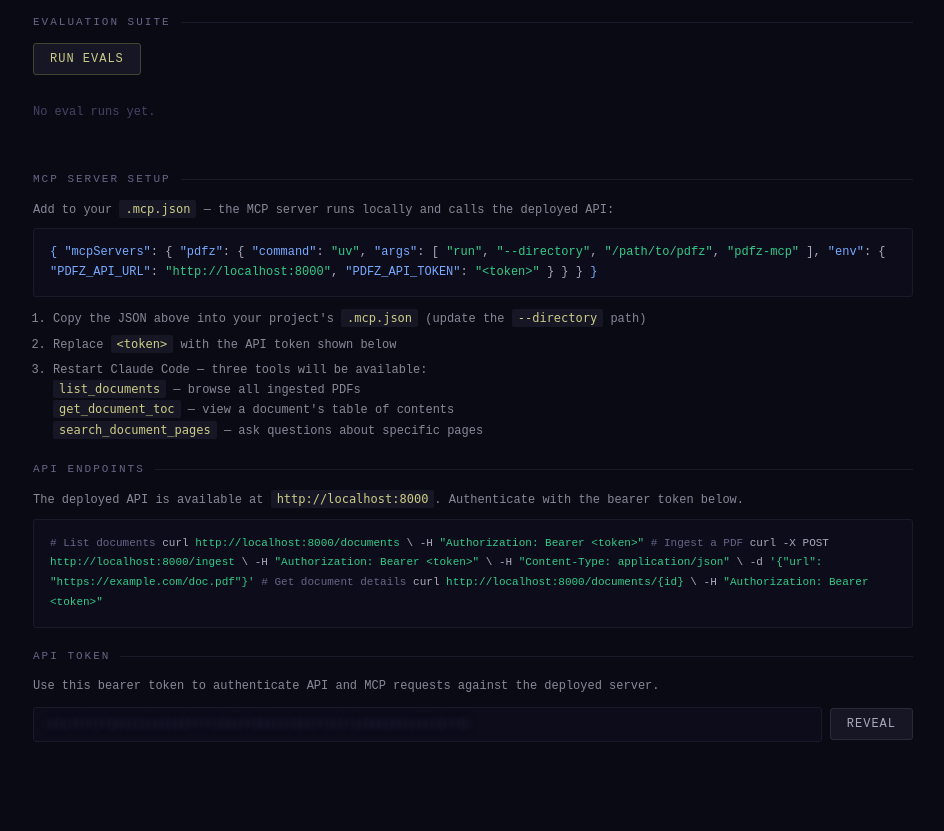
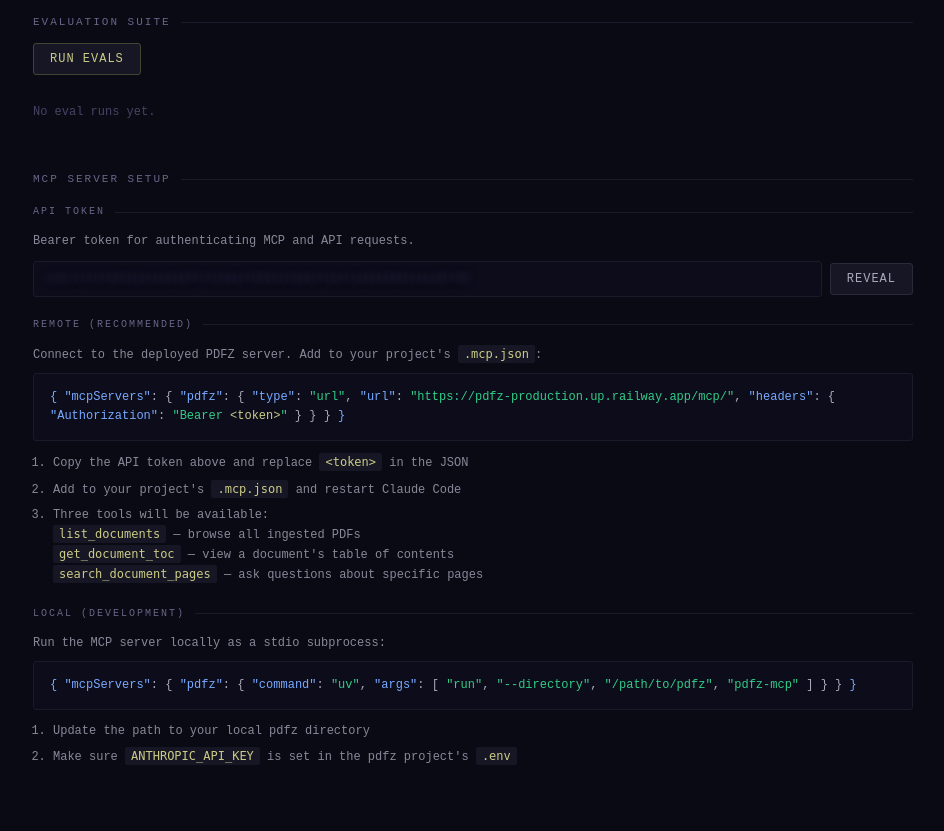
Before and after one commit to stephenhibbert/pdfz, a FastAPI app: page / in a window 1280 px wide. Shown: the part 326-1157 px from the top of the page, without its empty margins (167-1111 px from the left). Before the commit the page ends 1068 px from the top, so only its background shows below. Run offline with FastAPI, Linux system fonts and the light colour scheme; data that the repository does not hold is empty.

Commit message:
Mount MCP server on /mcp and update setup instructions for remote use
Mount the FastMCP server as a streamable-http endpoint at /mcp on the
FastAPI server, authenticated via bearer token. Update dashboard MCP
setup with remote (recommended) and local (dev) connection configs.
Token reveal moved above the config blocks for easier copy-paste flow.

Co-Authored-By: Claude Opus 4.6 <noreply@anthropic.com>

```diff
--- a/src/pdfz/server.py
+++ b/src/pdfz/server.py
@@ -14,21 +14,25 @@ logfire.configure(
 logfire.instrument_pydantic_ai()
 logfire.instrument_httpx()
 
-from pydantic import BaseModel
 from fastapi import BackgroundTasks, FastAPI, HTTPException, Request
 from fastapi.responses import HTMLResponse, RedirectResponse
 from fastapi.templating import Jinja2Templates
 from starlette.middleware.base import BaseHTTPMiddleware
 from starlette.middleware.sessions import SessionMiddleware
 
-from pdfz.auth import API_TOKEN, APP_URL, SECRET_KEY, send_magic_link, verify_token
+from pdfz.auth import API_TOKEN, SECRET_KEY, send_magic_link, verify_token
 from pdfz.eval_runner import get_latest_results, run_evals
 from pdfz.ingest import DuplicateDocumentError, ingest_pdf
+from pdfz.mcp_server import mcp
 from pdfz.models import IngestRequest, IngestResponse, PDFDocument
 from pdfz.store import DocumentStore
 
 app = FastAPI(title="PDFZ", description="LLM-native PDF retrieval engine")
 logfire.instrument_fastapi(app)
+
+# Mount MCP server as a streamable-http endpoint
+mcp_app = mcp.http_app(transport="streamable-http")
+app.mount("/mcp", mcp_app)
 
 # Auth enabled only in production (when RAILWAY_ENVIRONMENT is set)
 _AUTH_ENABLED = bool(os.environ.get("RAILWAY_ENVIRONMENT"))
@@ -119,7 +123,6 @@ async def index(request: Request):
     return templates.TemplateResponse("index.html", {
         "request": request,
         "api_token": API_TOKEN,
-        "app_url": APP_URL,
     })
 
 
@@ -157,53 +160,6 @@ async def get_document(document_id: str):
     return doc
 
 
-class SearchRequest(BaseModel):
-    document_id: str
-    page_start: int
-    page_end: int
-    question: str
-
-
-@app.post("/api/search")
-async def search_pages(req: SearchRequest):
-    """Search specific pages of a document by asking a question."""
-    doc = store.get(req.document_id)
-    if doc is None:
-        raise HTTPException(status_code=404, detail="Document not found")
-    if req.page_end - req.page_start > 9:
-        raise HTTPException(status_code=400, detail="Max 10 pages at a time")
-    if req.page_start < 1:
-        raise HTTPException(status_code=400, detail="page_start must be >= 1")
-    if doc.total_pages and req.page_end > doc.total_pages:
-        raise HTTPException(
-            status_code=400,
-            detail=f"Document only has {doc.total_pages} pages",
-        )
-
-    from pydantic_ai import Agent, BinaryContent
-    from pdfz.pdf_utils import download_pdf, extract_page_range
-
-    pdf_bytes = await download_pdf(doc.source_url)
-    page_range_bytes = extract_page_range(pdf_bytes, req.page_start, req.page_end)
-
-    agent = Agent(
-        "anthropic:claude-sonnet-4-5-20250929",
-        system_prompt=(
-            "You are a document research assistant. Answer the question "
-            "based solely on the provided PDF pages. If the answer is "
-            "not found in the provided pages, say so clearly."
-        ),
-    )
-    result = await agent.run(
-        [
-            BinaryContent(data=page_range_bytes, media_type="application/pdf"),
-            f"Question about pages {req.page_start}-{req.page_end} of "
-            f"'{doc.metadata.title}':\n\n{req.question}",
-        ]
-    )
-    return {"answer": result.output}
-
-
 @app.post("/api/evals/run")
 async def run_evals_endpoint(background_tasks: BackgroundTasks):
     """Trigger an eval run in the background."""
--- a/src/pdfz/templates/index.html
+++ b/src/pdfz/templates/index.html
@@ -563,10 +563,57 @@
       MCP server setup
       <span class="separator"></span>
     </div>
+
+    <div class="section-title" style="margin-top:16px; font-size:10px">
+      API token
+      <span class="separator"></span>
+    </div>
     <div class="instructions" style="margin-top:0">
-      Add to your <code>.mcp.json</code> &mdash; the MCP server runs locally and calls the deployed API:
+      Bearer token for authenticating MCP and API requests.
     </div>
-    <div class="code-block" style="margin-top:8px"><span class="key">{</span>
+    <div class="token-reveal">
+      <div class="token-value hidden" id="api-token">{{ api_token }}</div>
+      <button class="btn" id="token-toggle-btn" onclick="toggleToken()">Reveal</button>
+    </div>
+
+    <div class="section-title" style="margin-top:20px; font-size:10px">
+      Remote (recommended)
+      <span class="separator"></span>
+    </div>
+    <div class="instructions" style="margin-top:0; margin-bottom:8px">
+      Connect to the deployed PDFZ server. Add to your project's <code>.mcp.json</code>:
+    </div>
+    <div class="code-block"><span class="key">{</span>
+  <span class="key">"mcpServers"</span>: {
+    <span class="key">"pdfz"</span>: {
+      <span class="key">"type"</span>: <span class="str">"url"</span>,
+      <span class="key">"url"</span>: <span class="str">"https://pdfz-production.up.railway.app/mcp/"</span>,
+      <span class="key">"headers"</span>: {
+        <span class="key">"Authorization"</span>: <span class="str">"Bearer <span style="color:#cc8">&lt;token&gt;</span>"</span>
+      }
+    }
+  }
+<span class="key">}</span></div>
+    <div class="instructions">
+      <ol>
+        <li>Copy the API token above and replace <code>&lt;token&gt;</code> in the JSON</li>
+        <li>Add to your project's <code>.mcp.json</code> and restart Claude Code</li>
+        <li>Three tools will be available:
+          <br/><code>list_documents</code> &mdash; browse all ingested PDFs
+          <br/><code>get_document_toc</code> &mdash; view a document's table of contents
+          <br/><code>search_document_pages</code> &mdash; ask questions about specific pages
+        </li>
+      </ol>
+    </div>
+
+    <div class="section-title" style="margin-top:20px; font-size:10px">
+      Local (development)
+      <span class="separator"></span>
+    </div>
+    <div class="instructions" style="margin-top:0; margin-bottom:8px">
+      Run the MCP server locally as a stdio subprocess:
+    </div>
+    <div class="code-block"><span class="key">{</span>
   <span class="key">"mcpServers"</span>: {
     <span class="key">"pdfz"</span>: {
       <span class="key">"command"</span>: <span class="str">"uv"</span>,
@@ -575,58 +622,15 @@
         <span class="str">"--directory"</span>,
         <span class="str">"/path/to/pdfz"</span>,
         <span class="str">"pdfz-mcp"</span>
-      ],
-      <span class="key">"env"</span>: {
-        <span class="key">"PDFZ_API_URL"</span>: <span class="str">"{{ app_url }}"</span>,
-        <span class="key">"PDFZ_API_TOKEN"</span>: <span class="str">"&lt;token&gt;"</span>
-      }
+      ]
     }
   }
 <span class="key">}</span></div>
     <div class="instructions">
       <ol>
-        <li>Copy the JSON above into your project's <code>.mcp.json</code> (update the <code>--directory</code> path)</li>
-        <li>Replace <code>&lt;token&gt;</code> with the API token shown below</li>
-        <li>Restart Claude Code &mdash; three tools will be available:
-          <br/><code>list_documents</code> &mdash; browse all ingested PDFs
-          <br/><code>get_document_toc</code> &mdash; view a document's table of contents
-          <br/><code>search_document_pages</code> &mdash; ask questions about specific pages
-        </li>
+        <li>Update the path to your local pdfz directory</li>
+        <li>Make sure <code>ANTHROPIC_API_KEY</code> is set in the pdfz project's <code>.env</code></li>
       </ol>
-    </div>
-
-    <div class="section-title" style="margin-top:20px">
-      API endpoints
-      <span class="separator"></span>
-    </div>
-    <div class="instructions" style="margin-top:0">
-      The deployed API is available at <code>{{ app_url }}</code>. Authenticate with the bearer token below.
-    </div>
-    <div class="code-block" style="margin-top:8px; font-size:11px; line-height:1.8">
-<span style="color:#668"># List documents</span>
-curl <span class="str">{{ app_url }}/documents</span> \
-  -H <span class="str">"Authorization: Bearer &lt;token&gt;"</span>
-
-<span style="color:#668"># Ingest a PDF</span>
-curl -X POST <span class="str">{{ app_url }}/ingest</span> \
-  -H <span class="str">"Authorization: Bearer &lt;token&gt;"</span> \
-  -H <span class="str">"Content-Type: application/json"</span> \
-  -d <span class="str">'{"url": "https://example.com/doc.pdf"}'</span>
-
-<span style="color:#668"># Get document details</span>
-curl <span class="str">{{ app_url }}/documents/{id}</span> \
-  -H <span class="str">"Authorization: Bearer &lt;token&gt;"</span></div>
-
-    <div class="section-title" style="margin-top:20px">
-      API token
-      <span class="separator"></span>
-    </div>
-    <div class="instructions" style="margin-top:0">
-      Use this bearer token to authenticate API and MCP requests against the deployed server.
-    </div>
-    <div class="token-reveal">
-      <div class="token-value hidden" id="api-token">{{ api_token }}</div>
-      <button class="btn" id="token-toggle-btn" onclick="toggleToken()">Reveal</button>
     </div>
   </div>
 
```
